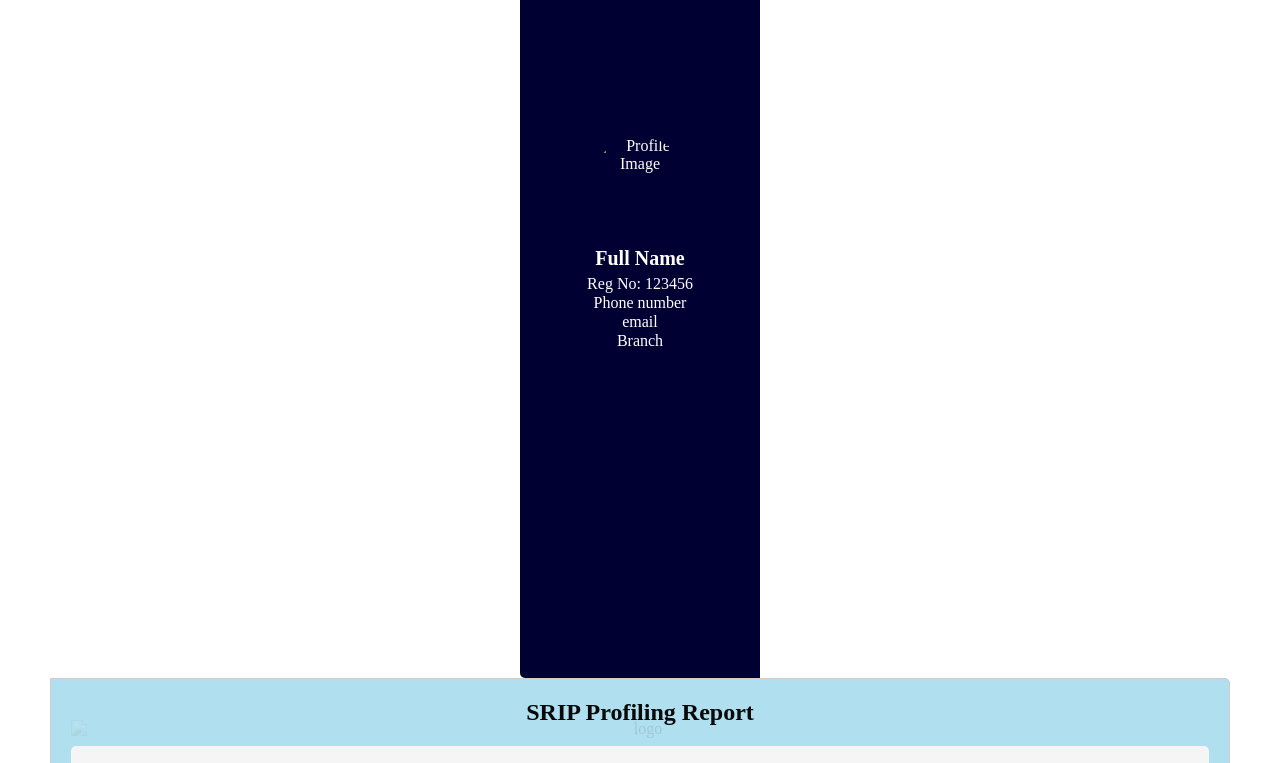
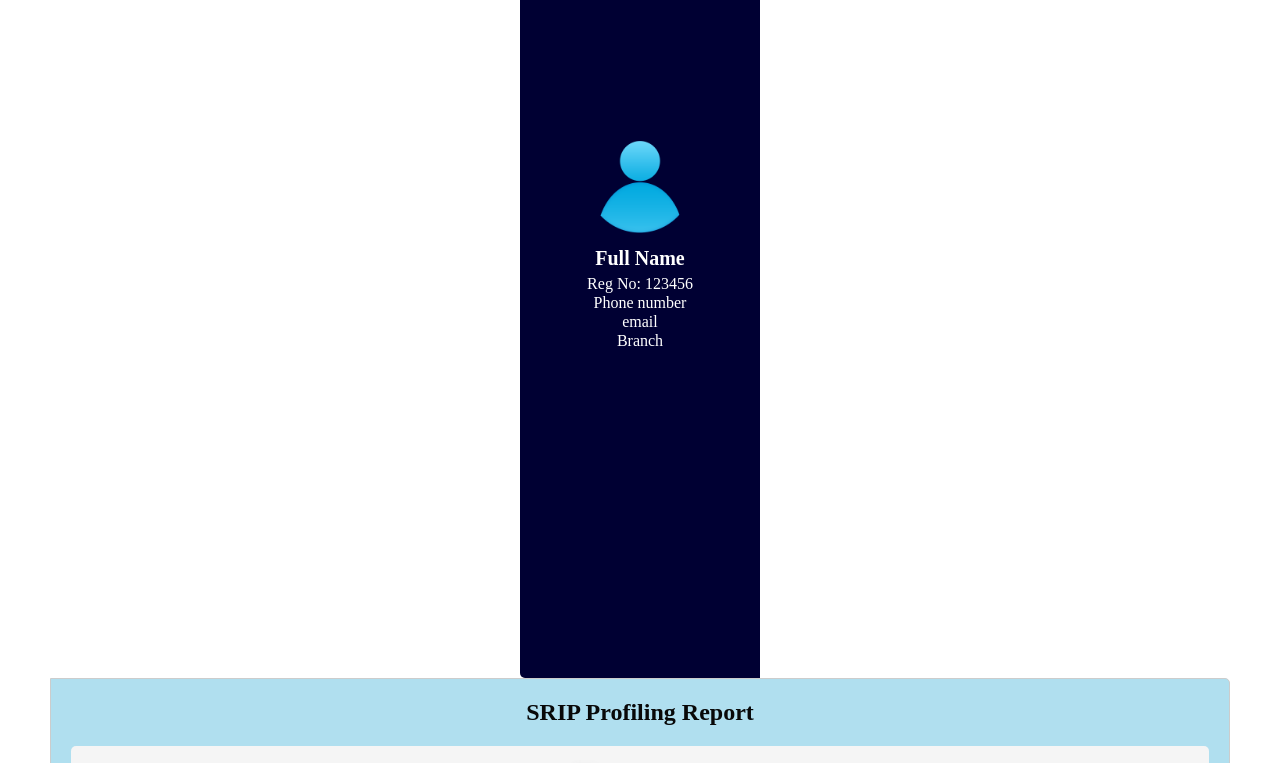
Before and after one commit to anjusreethota/stdreport-1, a plain HTML site: page index.html in a window 1280 px wide. Shown: the part 260-1023 px from the top of the page. Drawn offline with Linux system fonts and the light colour scheme; the site is published under a folder, as on GitHub Pages, so addresses that start at the root find nothing.

Commit message:
Update index.html

```diff
--- a/index.html
+++ b/index.html
@@ -9,7 +9,7 @@
   <body>
     <div class="centered-box">
       <div class="left-menu">
-        <img src="/R.png" alt="Profile Image" class="profile-image" />
+        <img src="R.png" alt="Profile Image" class="profile-image" />
         <h3 class="full-name">Full Name</h3>
         <p class="reg-no">Reg No: 123456</p>
         <p class="Phno">Phone number</p>
@@ -67,7 +67,7 @@
             </p>
           </div>
           <img
-            src="/blackbuckslogo-removebg-preview.png"
+            src="blackbuckslogo-removebg-preview.png"
             alt="logo"
             class="backimage"
           />
```
